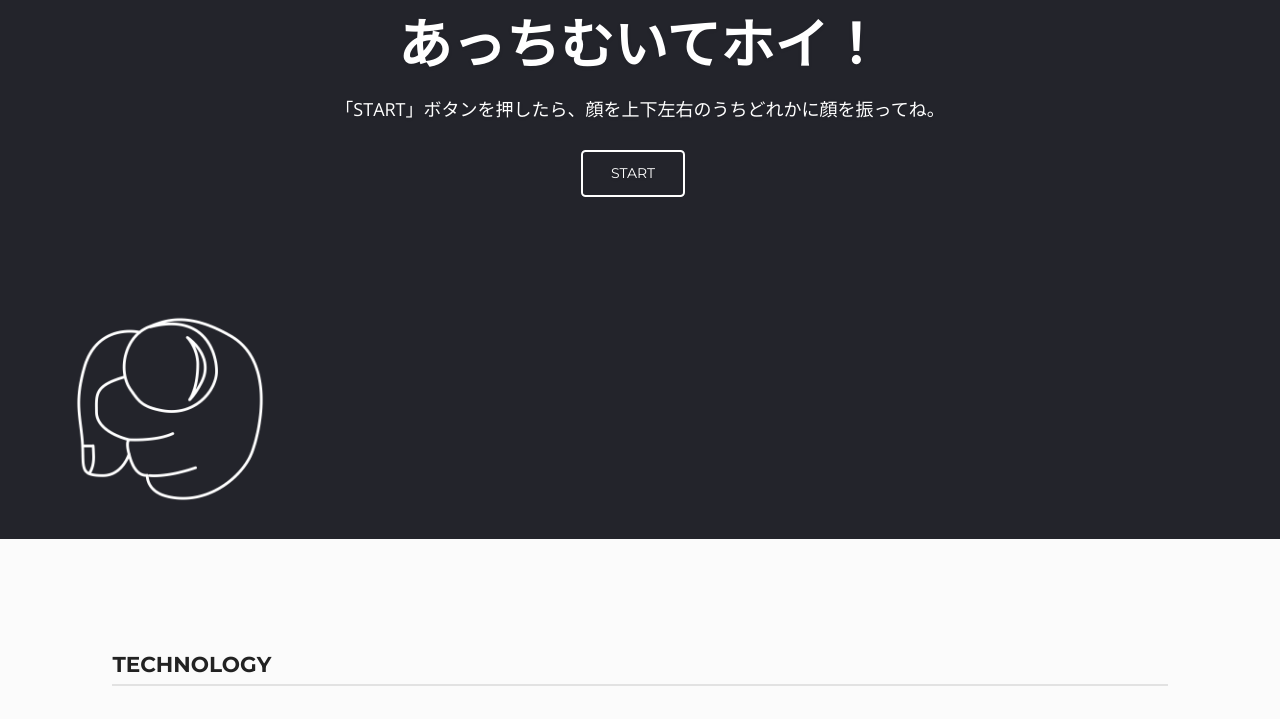
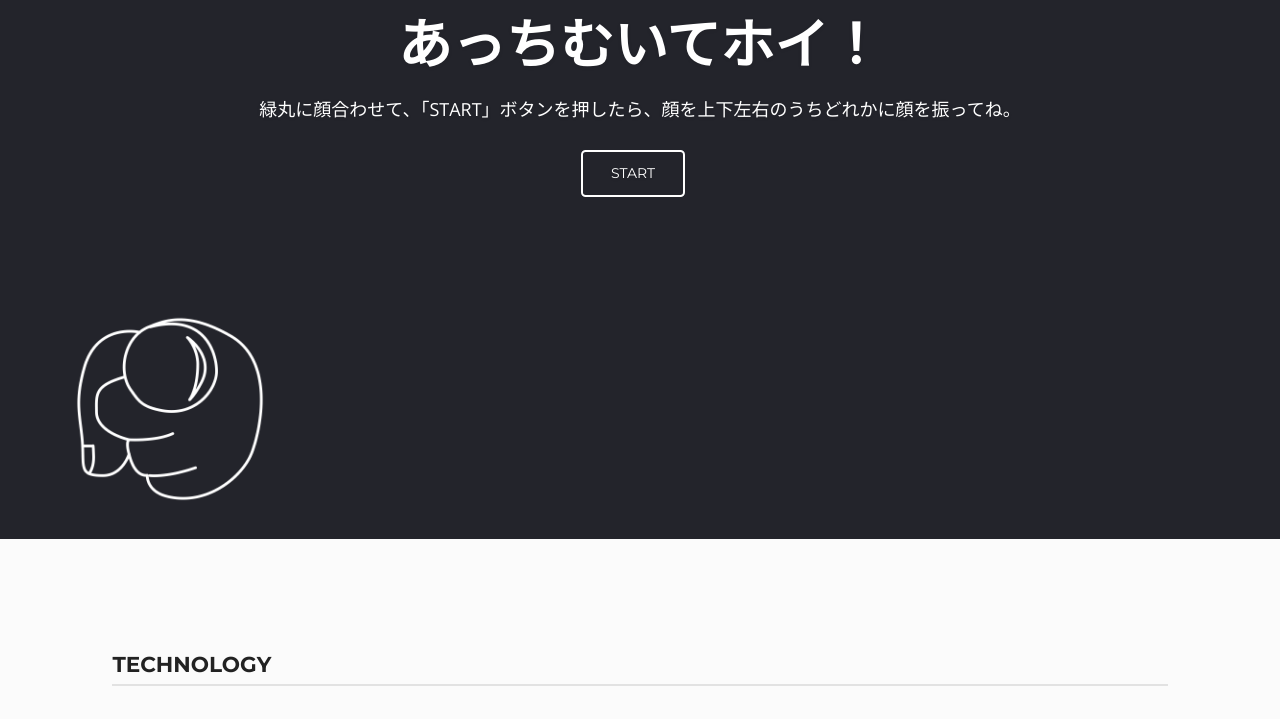
Before and after one commit to MeHerBu/FR-App, a website: page index.html in a window 1280 px wide. Shown: the part 61-780 px from the top of the page. Drawn offline with nearby package versions, Linux system fonts and the light colour scheme; some packages are replaced by stand-ins of ours.

Commit message:
文言追加
「緑丸に顔合わせて」を追加

```diff
--- a/index.html
+++ b/index.html
@@ -52,7 +52,7 @@
 
                     <div class="caption">
                         <h2 class="js-msgTitle">あっちむいてホイ！</h2>
-                        <p class="js-msgBody">「START」ボタンを押したら、顔を上下左右のうちどれかに顔を振ってね。</p>
+                        <p class="js-msgBody">緑丸に顔合わせて、「START」ボタンを押したら、顔を上下左右のうちどれかに顔を振ってね。</p>
                         <botton class="button white transparent js-buttonPlay">Start</botton>
                     </div><!-- caption -->
                     <div class="cercle"></div>
```
